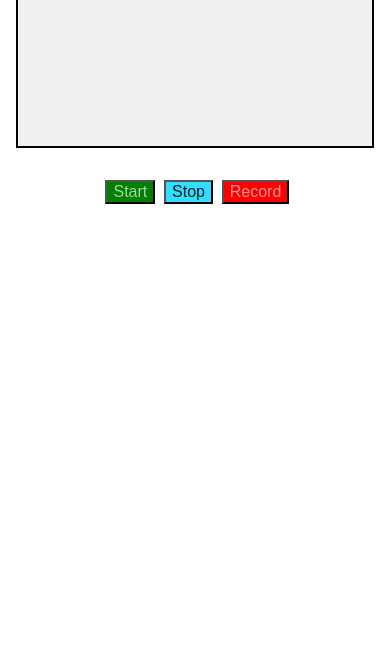
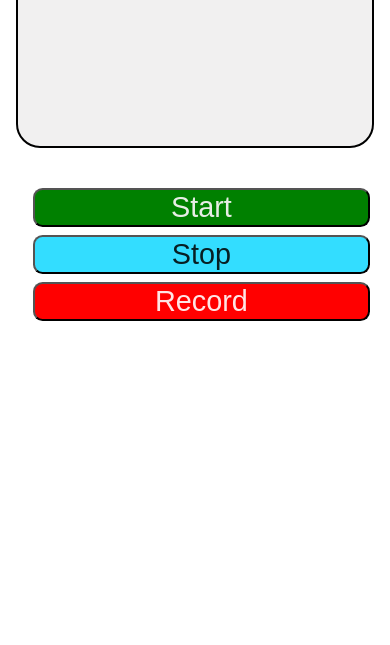
Before and after one commit to SouvikKundu399/Stop-Watch, a plain HTML site: page index.html in a window 390 px wide. Shown: the part 199-844 px from the top of the page. Drawn offline with Linux system fonts and the light colour scheme.

Commit message:
new changes

```diff
--- a/style.css
+++ b/style.css
@@ -1,10 +1,10 @@
 #start{
     background-color: green;
-    color: rgba(255, 255, 255, 0.645);
+    color: rgba(246, 244, 244, 0.936);
 }
 #record{
     background-color: red;
-    color: rgba(255, 255, 255, 0.585);
+    color: rgba(255, 255, 255, 0.897);
 
 }
 #stop{
@@ -31,6 +31,8 @@
     flex-direction: column;
     align-items: center;
     background-color: #e9e7e79e;
+    border-radius: 1.5rem;
+
 }
 .show{
     font-size: 5rem;
@@ -38,6 +40,7 @@
     background-color: #fff;
     text-align: center;
     border: .10rem solid black;
+    border-radius: 1rem;
 
 }
 .record{
@@ -62,8 +65,17 @@
         width: 20rem;
         font-size: 2rem;
     }
+    .divbtn{
+        width: 100%;
+        display: flex;
+        flex-direction: column;
+        align-items: center;
+    }
     .btn{
-    font-size: 1rem ;
-    margin-left: .3rem;
+        margin-top: 0.5rem;
+        width: 90%;
+        border-radius: .6rem;
+        font-size: 1.8rem;
     }
+
 }
```
